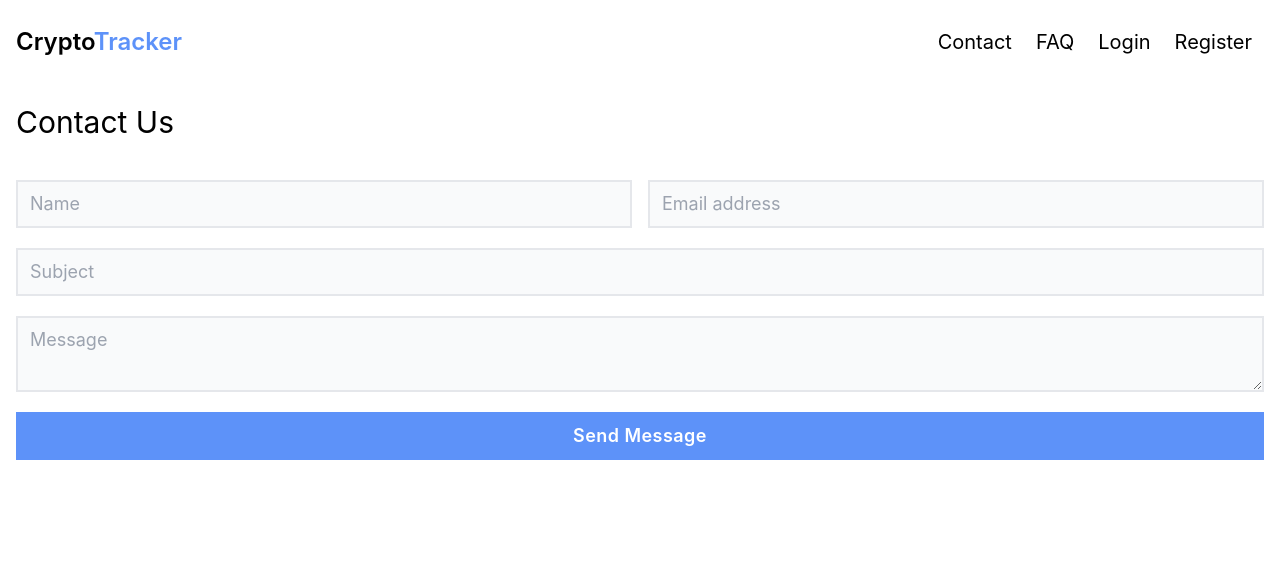
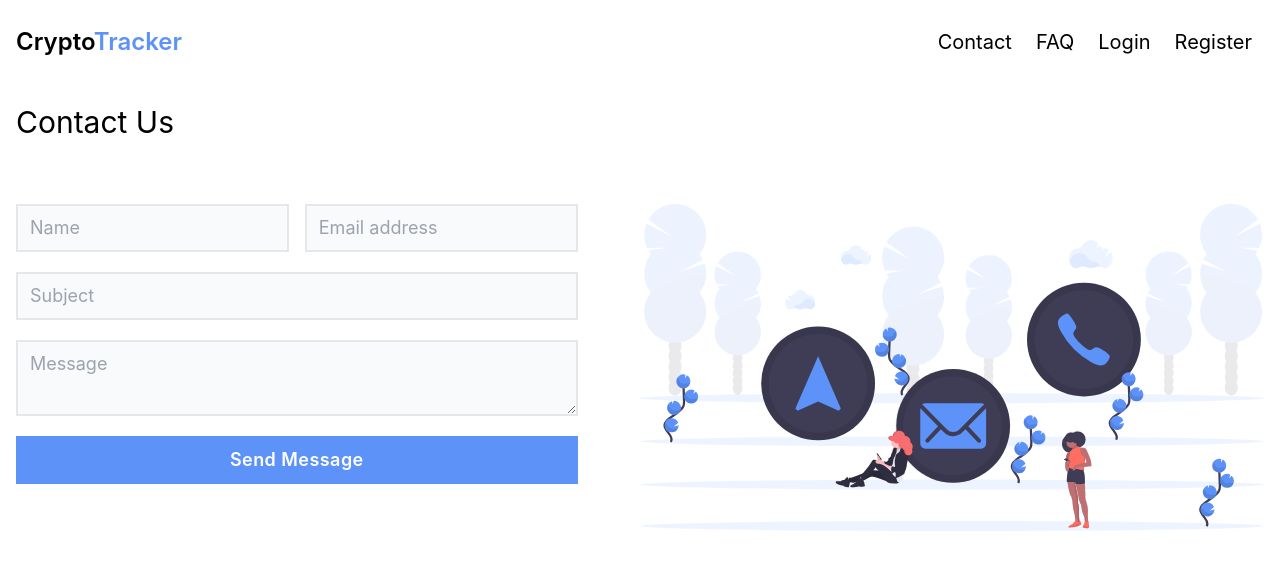
Before and after one commit to AlenaVib/crypto-tracker-front, a React (Vite) app: page / in a window 1280 px wide. Shown: the top 570 px of the page. Built offline with nearby package versions, Linux system fonts and the light colour scheme; what tailwindcss-invalid-variant-plugin would draw is missing.

Commit message:
Added contact svg

```diff
--- a/src/components/homepage/Contact/index.jsx
+++ b/src/components/homepage/Contact/index.jsx
@@ -1,5 +1,6 @@
 import React, { useState } from "react";
 import Button from "../../global/Button";
+import ContactIllustration from "../../../assets/undraw_contact_us_15o2.svg";
 
 const Input = ({ placeholder, name, id, onChange, type }) => {
   return (
@@ -37,8 +38,9 @@ function Contact(props) {
 
   return (
     <div className="flex flex-col container max-w-7xl mx-auto px-4 py-10">
-      <h1 className="text-3xl font-heading mb-10">Contact Us</h1>
-      <form className="flex flex-col" onSubmit={handleSubmit}>
+      <h1 className="text-3xl font-heading mb-16">Contact Us</h1>
+      <div className="flex justify-between">
+        <form className="flex md:w-[45%] flex-col" onSubmit={handleSubmit}>
           <div className="grid sm:grid-cols-2 sm:gap-4">
             <Input name="name" id="name" placeholder="Name" />
             <Input name="email" id="email" placeholder="Email address" />
@@ -53,6 +55,10 @@ function Contact(props) {
             Send Message
           </Button>
         </form>
+        <div className="hidden md:block md:w-[50%]">
+          <img src={ContactIllustration} />
+        </div>
+      </div>
     </div>
   );
 }
```
Also changed, not shown: src/assets/undraw_contact_us_15o2.svg (added). Lines whose indentation alone changed are shown as unchanged.
